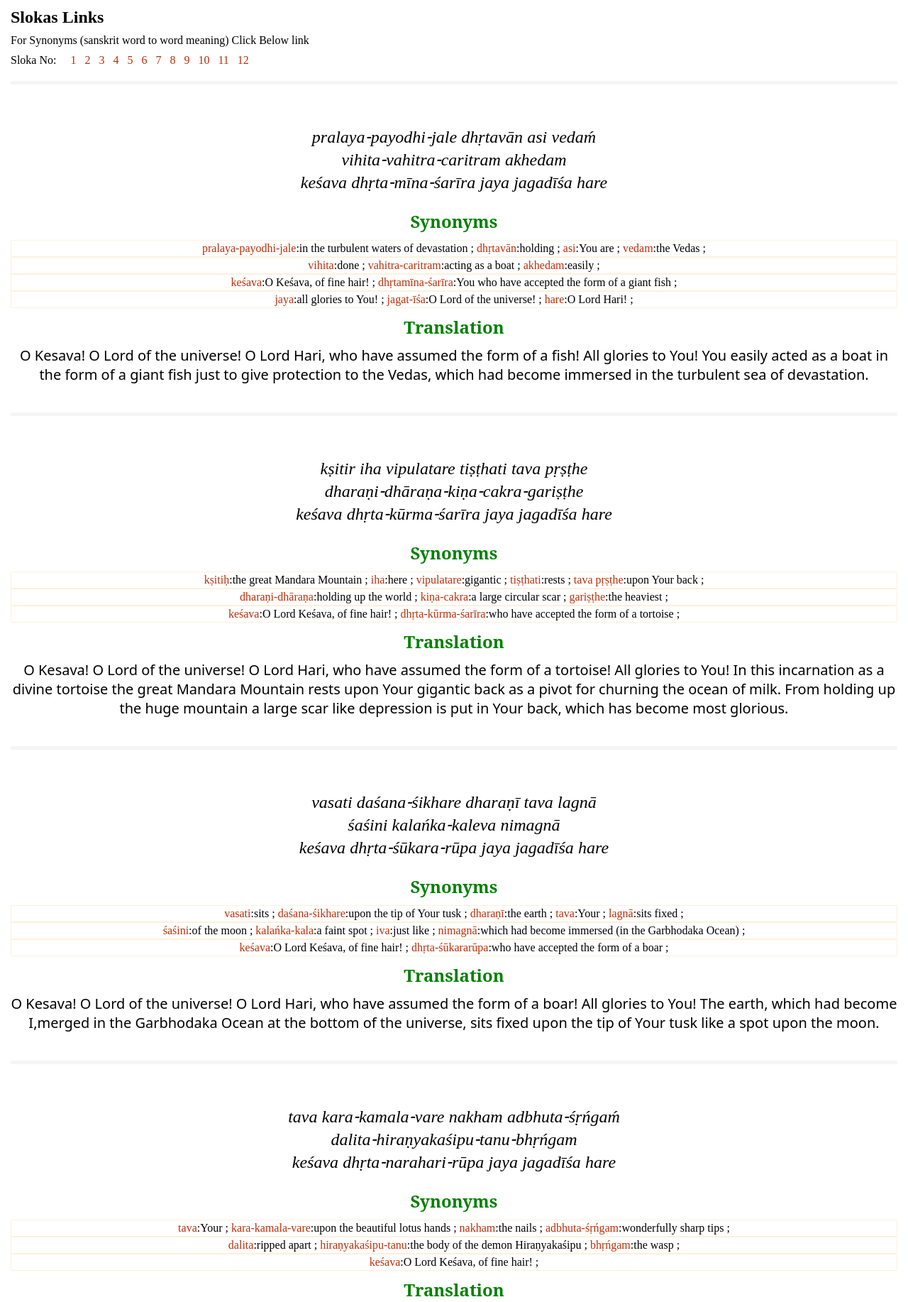
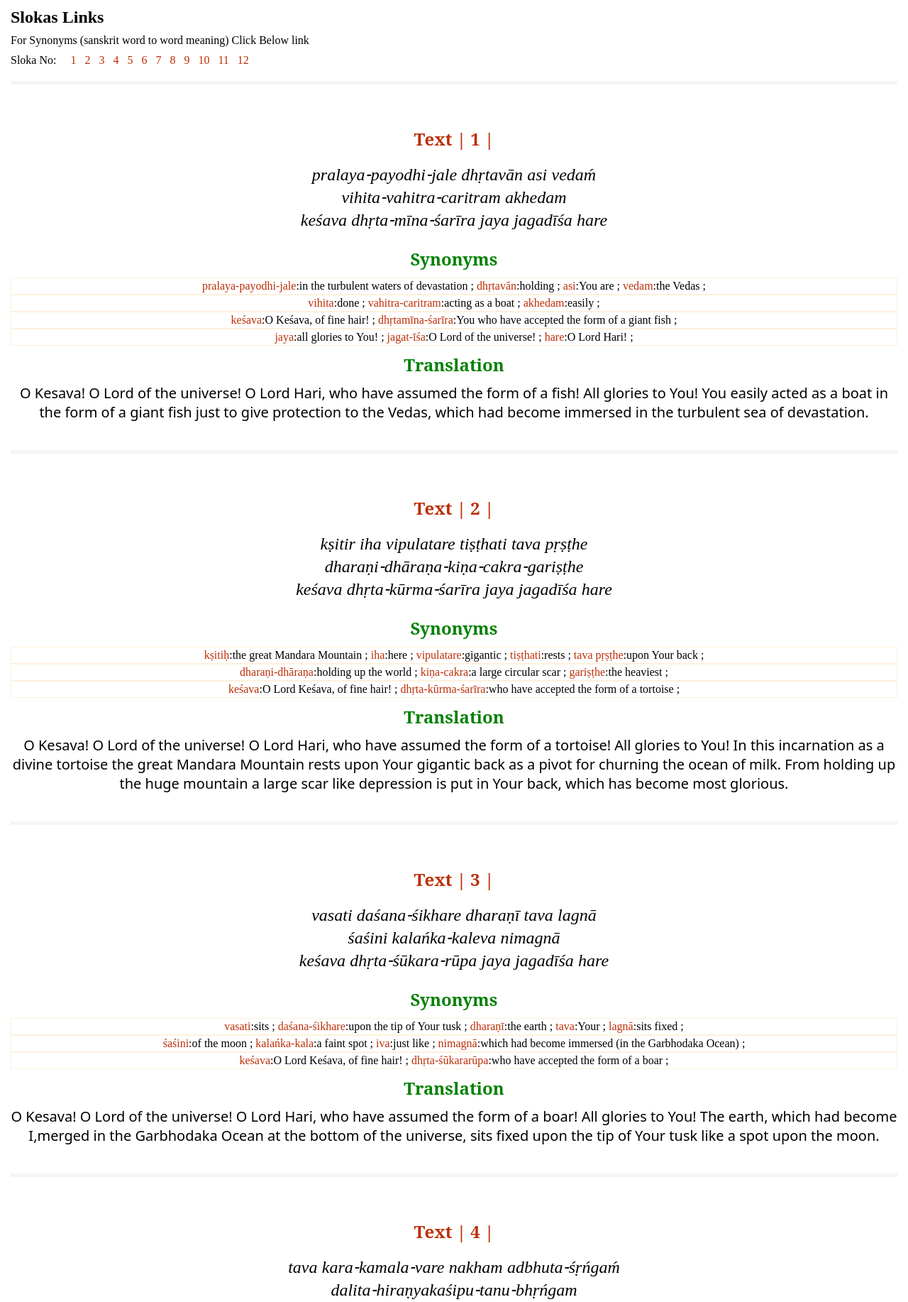
Before and after one commit to dankarthik25/slokabase, a Flask app: page /lib/1 in a window 1280 px wide. Shown: the part 147-1981 px from the top of the page at 71% size. Run offline with Flask 3, Linux system fonts and the light colour scheme; data comes from the database, SQL or seed files in the repository; some libraries are stand-ins or nearby versions.

Commit message:
un-comment the Text heading

```diff
--- a/slokabase/templates/song.html
+++ b/slokabase/templates/song.html
@@ -20,11 +20,11 @@
 
     {% for song_part in song_meta%}
     <div style="margin-top:20px ; padding-top: 50px; border-top: #f5f5f5 solid 5px;">
-        <!-- <h1 class="sloka-title">
+        <h1 class="sloka-title">
             <a class="sloka-synonyms-key"
                 href="{{ url_for('lib') }}/{{info[0]['song_idx']}}/{{song_part['slokas_no']}}"> Text
                 {{song_part['song_name']}} | {{song_part['slokas_no']}} | </a>
-        </h1> -->
+        </h1>
         <p class="sloka-verser-eng">
             <i>
                 {% for eng_line in song_part['sloka_eng'] %}
```
